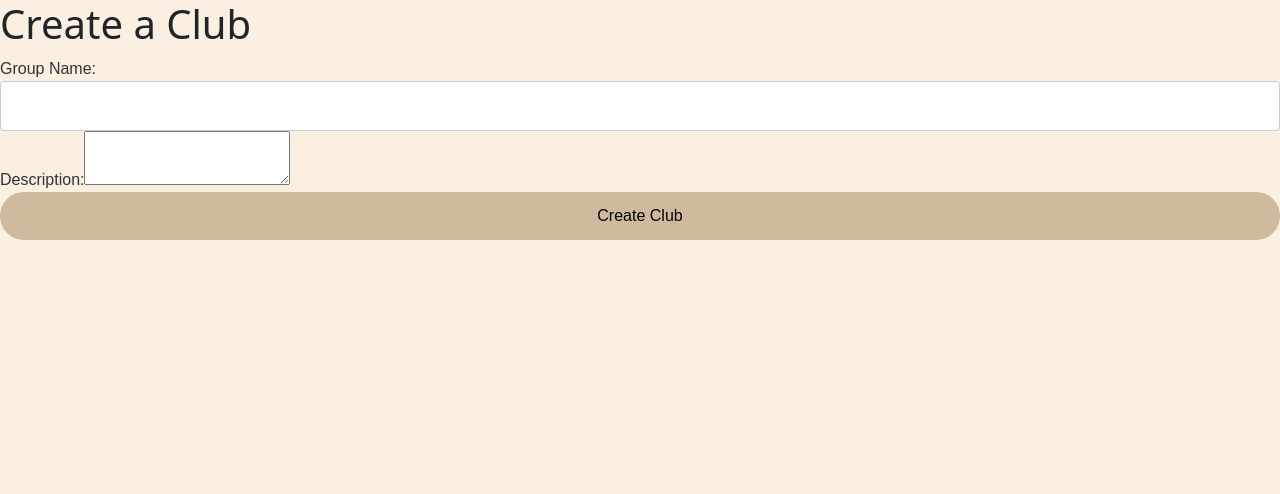
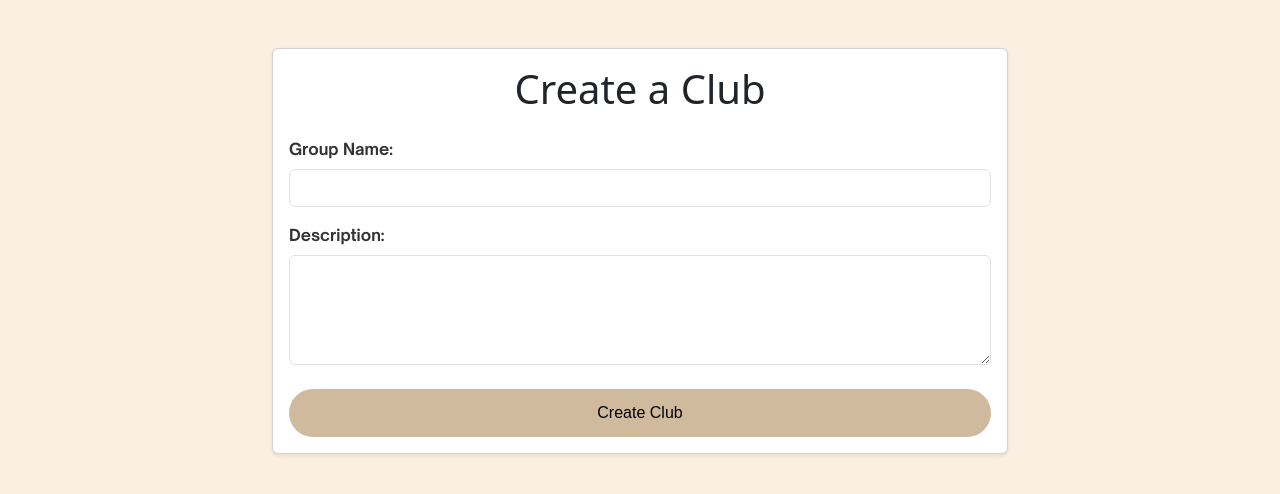
Before and after one commit to nadiahashe/The-BookHub, a React (Vite) app in the folder client/: page /createClub in a window 1280 px wide. Shown: the top 494 px of the page. Built offline with nearby package versions, Linux system fonts and the light colour scheme; a web font is replaced by a local one.

Commit message:
updated form element in createclub.tsx

```diff
--- a/client/src/pages/CreateClub.tsx
+++ b/client/src/pages/CreateClub.tsx
@@ -2,6 +2,7 @@ import React, { useState } from "react";
 import { useMutation } from "@apollo/client";
 import { CREATE_GROUP } from "../utils/mutations";
 import { useNavigate } from "react-router-dom";
+
 
 const CreateClubPage: React.FC = () => {
     const navigate = useNavigate()
@@ -25,33 +26,61 @@ const CreateClubPage: React.FC = () => {
     };
 
     return (
-        <div>
-            <h1>Create a Club</h1>
-            <form onSubmit={handleSubmit}>
-                <div>
-                    <label htmlFor="groupname">Group Name:</label>
+        <div className="container mt-5">
+          <div className="row justify-content-center">
+            <div className="col-md-8">
+              <div className="card shadow-sm">
+                <div className="card-body">
+                  <h1 className="text-center">Create a Club</h1>
+                  <form onSubmit={handleSubmit} className="mt-4">
+
+                    <div className="form-group mb-3">
+                      <label htmlFor="groupname" className="form-label fw-bold">
+                        Group Name:
+                      </label>
                       <input
                         id="groupname"
                         type="text"
                         value={groupname}
                         onChange={(e) => setGroupname(e.target.value)}
                         required
+                        className="form-control"
                       />
                     </div>
-                <div>
-                    <label htmlFor="description">Description:</label>
+
+
+                    <div className="form-group mb-4">
+                      <label htmlFor="description" className="form-label fw-bold">
+                        Description:
+                      </label>
                       <textarea
                         id="description"
                         value={description}
                         onChange={(e) => setDescription(e.target.value)}
                         required
+                        rows={4}
+                        className="form-control"
                       ></textarea>
                     </div>
-                <button type="submit" disabled={loading}>
+
+
+                    <div className="text-center">
+                      <button
+                        type="submit"
+                        disabled={loading}
+
+                      >
                         {loading ? "Creating..." : "Create Club"}
                       </button>
+                    </div>
                   </form>
-            {error && <p>Error: {error.message}</p>}
+
+
+                  {error && <p className="text-danger mt-3">{error.message}</p>}
+                </div>
+              </div>
+            </div>
+          </div>
         </div>
       );
     };
```
Lines whose indentation alone changed are shown as unchanged.
